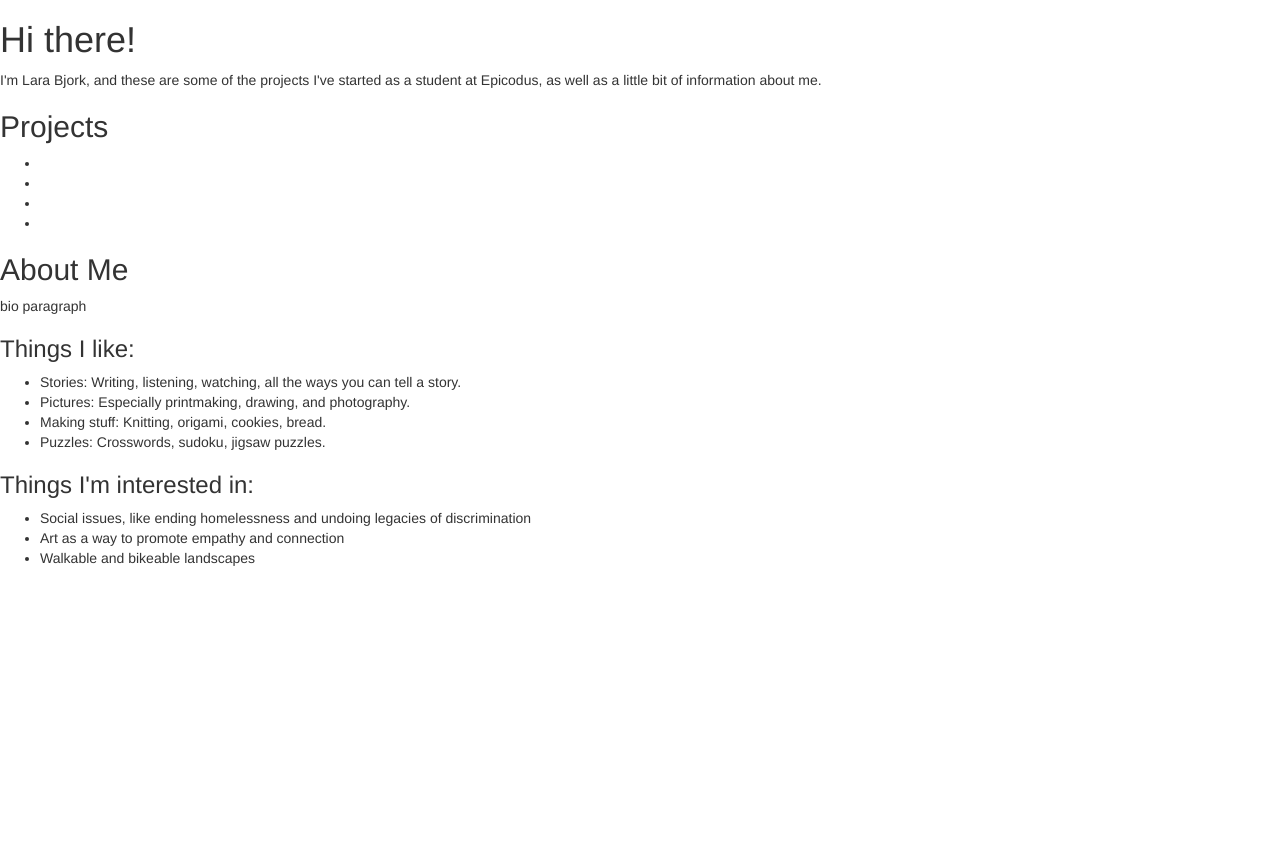
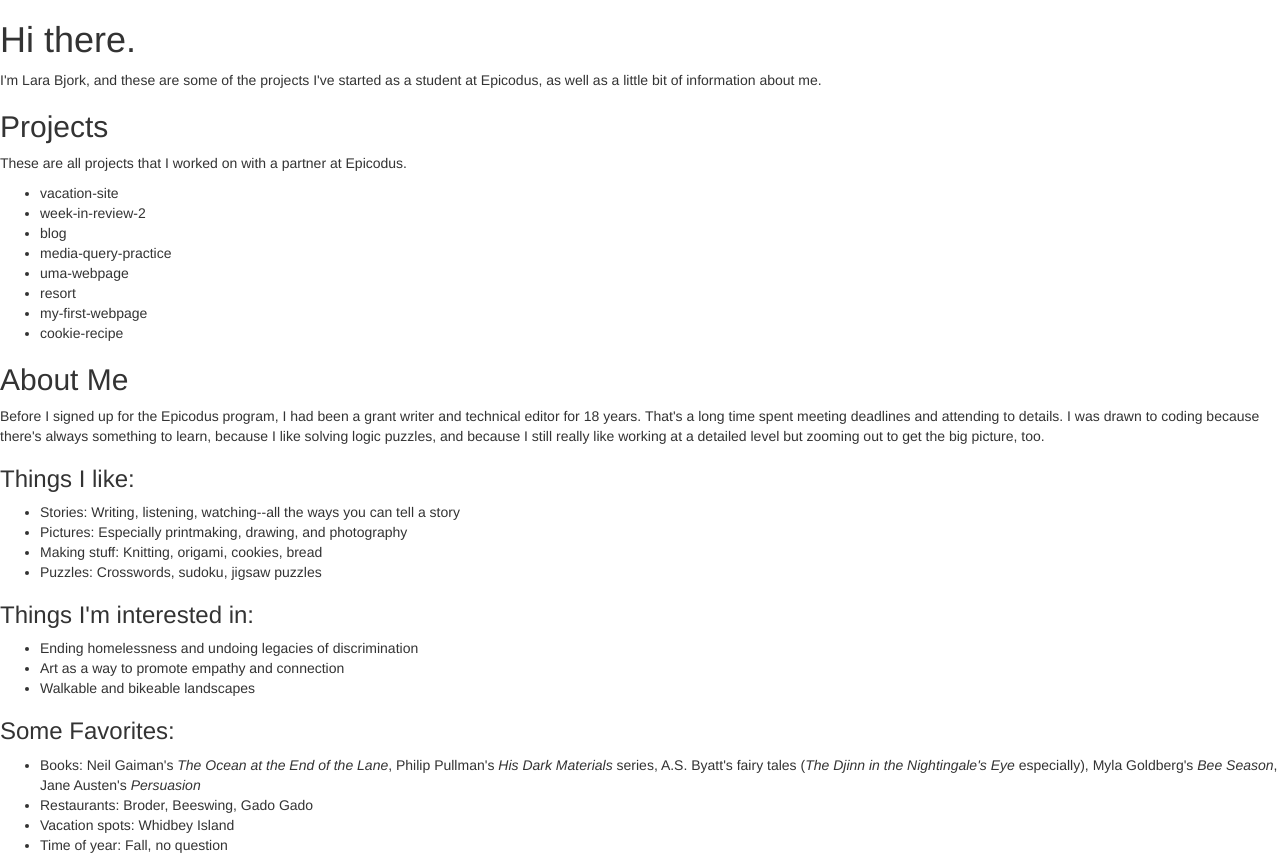
Before and after one commit to larabjork/portfolio, a plain HTML site: page index.html in a window 1280 px wide. Before the commit the page ends 800 px from the top, so only its background shows below. Drawn offline with Linux system fonts and the light colour scheme.

Commit message:
add more content to the skeleton of the index.html page

```diff
--- a/index.html
+++ b/index.html
@@ -7,33 +7,46 @@
     <title>Lara Bjork's Portfolio</title>
   </head>
   <body>
-    <h1>Hi there!</h1>
+    <h1>Hi there.</h1>
     <p>I'm Lara Bjork, and these are some of the projects I've started as a student at Epicodus, as well as a little bit of information about me.</p>
 
     <h2>Projects</h2>
+    <p>These are all projects that I worked on with a partner at Epicodus.</p>
     <ul>
-      <li></li>
-      <li></li>
-      <li></li>
-      <li></li>
+      <li>vacation-site</li>
+      <li>week-in-review-2</li>
+      <li>blog</li>
+      <li>media-query-practice</li>
+      <li>uma-webpage</li>
+      <li>resort</li>
+      <li>my-first-webpage</li>
+      <li>cookie-recipe</li>
     </ul>
 
     <h2>About Me</h2>
-    <p>bio paragraph</p>
+    <p>Before I signed up for the Epicodus program, I had been a grant writer and technical editor for 18 years. That's a long time spent meeting deadlines and attending to details. I was drawn to coding because there's always something to learn, because I like solving logic puzzles, and because I still really like working at a detailed level but zooming out to get the big picture, too.</p>
     <!-- image here maybe? -->
     <h3>Things I like:</h3>
     <ul>
-      <li>Stories: Writing, listening, watching, all the ways you can tell a story. </li>
-      <li>Pictures: Especially printmaking, drawing, and photography.</li>
-      <li>Making stuff: Knitting, origami, cookies, bread.</li>
-      <li>Puzzles: Crosswords, sudoku, jigsaw puzzles.</li>
+      <li>Stories: Writing, listening, watching--all the ways you can tell a story</li>
+      <li>Pictures: Especially printmaking, drawing, and photography</li>
+      <li>Making stuff: Knitting, origami, cookies, bread</li>
+      <li>Puzzles: Crosswords, sudoku, jigsaw puzzles</li>
     </ul>
 
     <h3>Things I'm interested in:</h3>
     <ul>
-      <li>Social issues, like ending homelessness and undoing legacies of discrimination</li>
+      <li>Ending homelessness and undoing legacies of discrimination</li>
       <li>Art as a way to promote empathy and connection</li>
       <li>Walkable and bikeable landscapes</li>
+    </ul>
+
+    <h3>Some Favorites:</h3>
+    <ul>
+      <li>Books: Neil Gaiman's <em>The Ocean at the End of the Lane</em>, Philip Pullman's <em>His Dark Materials</em> series, A.S. Byatt's fairy tales (<em>The Djinn in the Nightingale's Eye</em> especially), Myla Goldberg's <em>Bee Season</em>, Jane Austen's <em>Persuasion</em></li>
+      <li>Restaurants: Broder, Beeswing, Gado Gado</li>
+      <li>Vacation spots: Whidbey Island</li>
+      <li>Time of year: Fall, no question</li>
     </ul>
 
 
```
